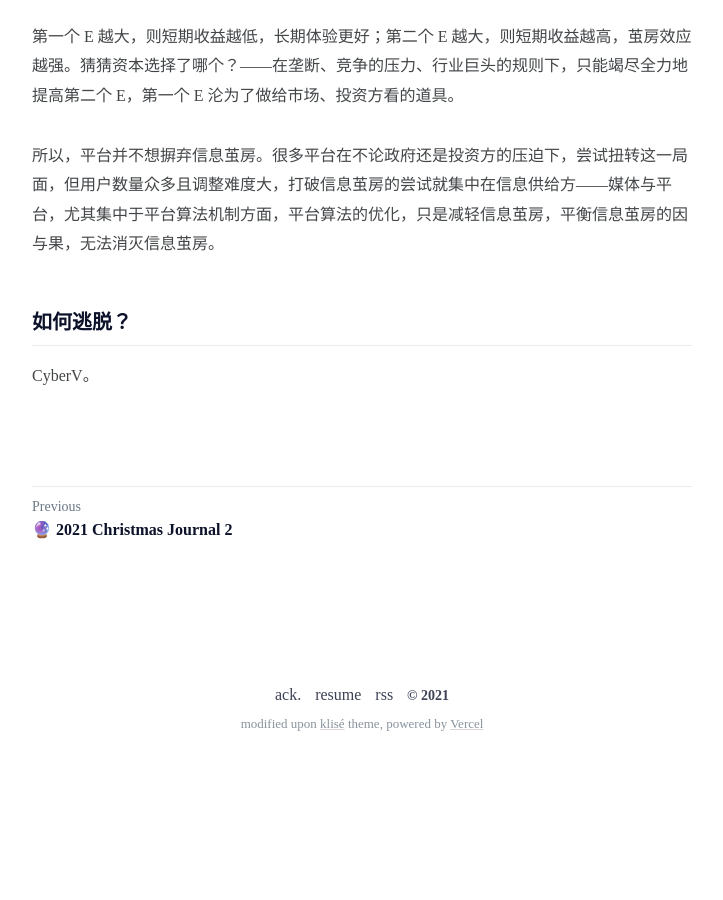
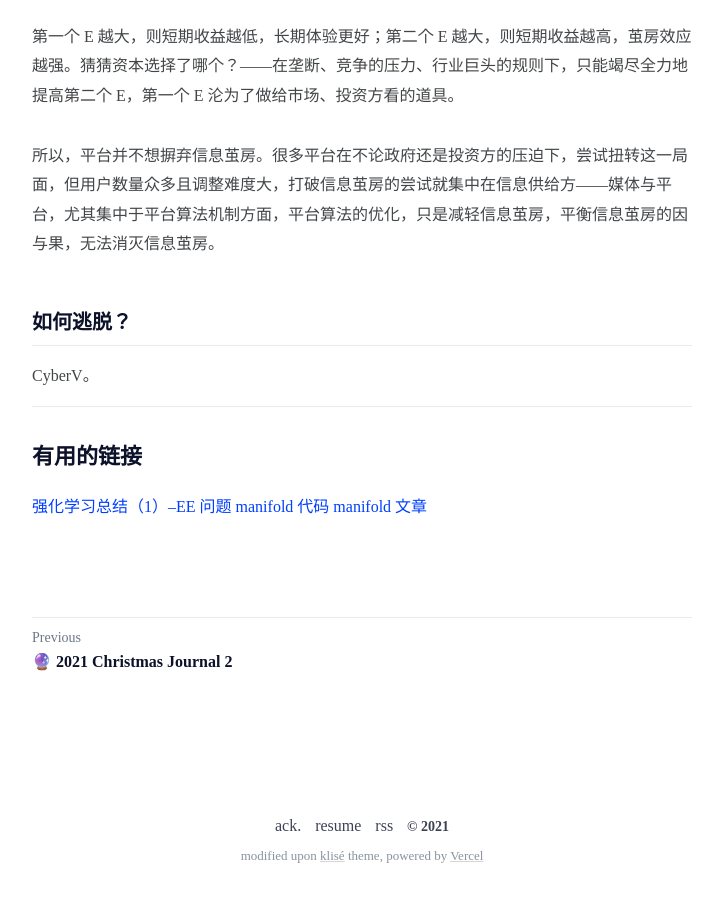
Before and after one commit to KnowsCount/blog, a Jekyll site: the page built from _posts/2021-01-15-info-cocoons.md, in a window 1280 px wide and 900 px high, scrolled down 5958 px. Shown: the whole window, without its empty margins (278-1001 px from the left). Built offline with Jekyll 4.4.1, drawn with Linux system fonts in a browser that asks for light colours; before the commit the page ends 6726 px from its top, so only the background shows below that.

Commit message:
links addition

```diff
--- a/_posts/2021-01-15-info-cocoons.md
+++ b/_posts/2021-01-15-info-cocoons.md
@@ -184,3 +184,11 @@ if __name__ == "__main__":
 ### 如何逃脱？
 
 CyberV。
+
+---
+
+## 有用的链接
+
+[强化学习总结（1）--EE 问题](ttps://www.cnblogs.com/xiachongkun/p/7719235.html)
+[manifold 代码](https://github.com/manifoldai/reinforcement_learning_public/blob/master/src/models/k_armed_bandit.py)
+[manifold 文章](https://www.manifold.ai/exploration-vs-exploitation-in-reinforcement-learning)
```
